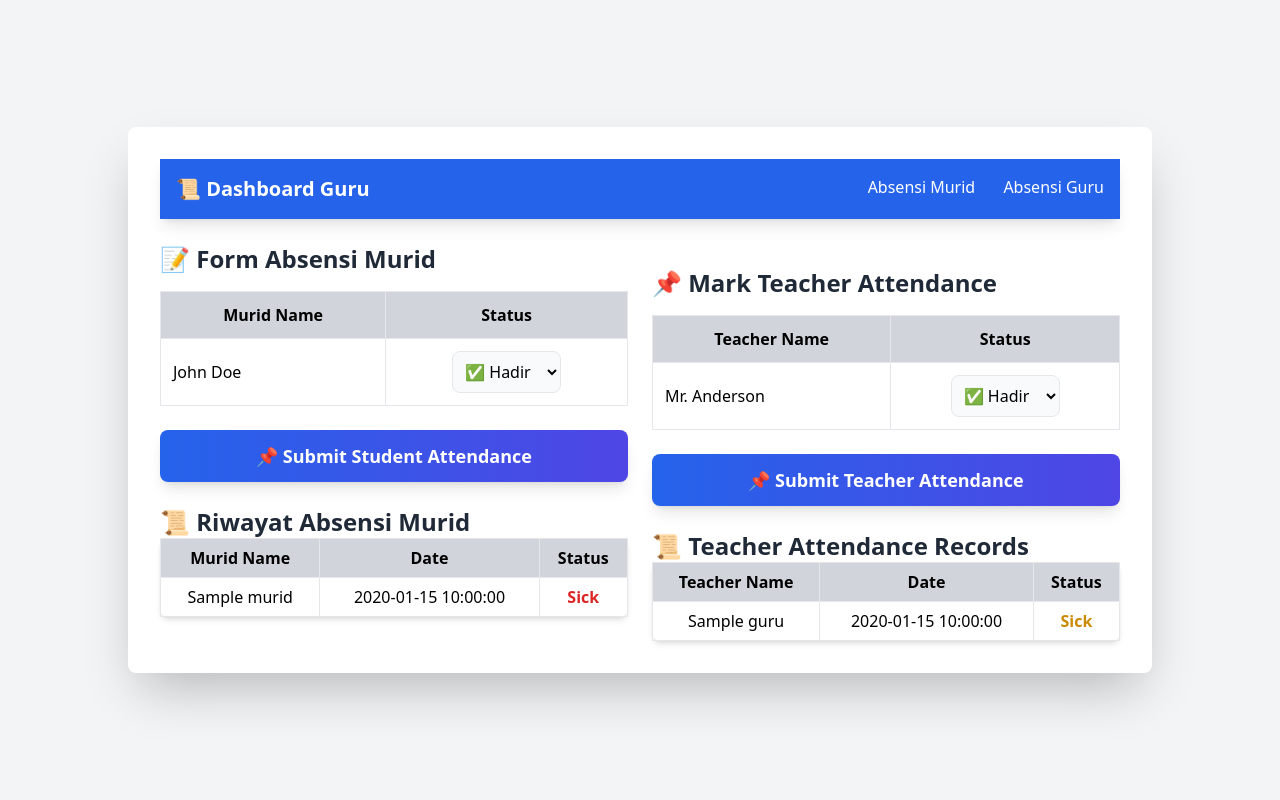
After one commit to Eleutheria-Sapta-Timira-Celeste/Tugas-Akhir, a PHP site: page /admin/guru_dashboard.php in a window 1280 px wide. The commit adds this page. Run offline with PHP 8.4, Linux system fonts and the light colour scheme; tables that the repository leaves empty or names only in its code hold one stand-in row (values such as "Sample post"); some libraries are stand-ins or nearby versions.

Commit message:
update absensi dan login

```diff
--- /dev/null
+++ b/admin/guru_dashboard.php
@@ -0,0 +1,240 @@
+<?php
+session_start();
+include '../connection/database.php';
+
+if ($_SERVER["REQUEST_METHOD"] == "POST") {
+
+    // Student Attendance Submission
+    if (isset($_POST["absensi_murid"])) {
+        foreach ($_POST["absensi_murid"] as $murid_name => $status) {
+            $query = "INSERT INTO absensi_murid (murid_name, date, status) VALUES ('$murid_name', CURDATE(), '$status')";
+            $result = mysqli_query($connection, $query);
+
+            if (!$result) {
+                die("Database Error: " . mysqli_error($connection)); // Debugging errors
+            }
+        }
+        header("Location: guru_dashboard.php?success=absensi_murid_recorded");
+        exit();
+    }
+
+    // Teacher Attendance Submission
+    if (isset($_POST["absensi_guru"])) {
+        foreach ($_POST["absensi_guru"] as $nama_guru => $status) {
+            if (!isset($nama_guru) || empty($nama_guru)) {
+                die("⚠️ Error: Undefined array key 'nama_guru' in submitted form.");
+            }
+
+            $query = "INSERT INTO absensi_guru (nama_guru, date, status) VALUES ('$nama_guru', CURDATE(), '$status')";
+            $result = mysqli_query($connection, $query);
+
+            if (!$result) {
+                die("Database Error: " . mysqli_error($connection));
+            }
+        }
+        header("Location: guru_dashboard.php?success=absensi_guru_recorded");
+        exit();
+    }
+}
+
+if ($_SERVER["REQUEST_METHOD"] == "POST" && isset($_POST["absensi_murid"])) {
+    foreach ($_POST["absensi_murid"] as $murid_name => $status) {
+        $query = "INSERT INTO absensi_murid (murid_name, date, status) VALUES ('$murid_name', CURDATE(), '$status')";
+        $result = mysqli_query($connection, $query);
+
+        if (!$result) {
+            die("Database Error: " . mysqli_error($connection)); // Reveal errors
+        } else {
+            echo "Inserted: " . $murid_name . " - Status: " . $status . "<br>"; // Debugging output
+        }
+    }
+
+    if ($_SERVER["REQUEST_METHOD"] == "POST" && isset($_POST["absensi_guru"])) {
+    foreach ($_POST["absensi_guru"] as $nama_guru => $status) {
+        if (!isset($nama_guru) || empty($nama_guru)) {
+            die("⚠️ Error: Undefined array key 'nama_guru' in submitted form.");
+        }
+
+        $query = "INSERT INTO absensi_guru (nama_guru, date, status) VALUES ('$nama_guru', CURDATE(), '$status')";
+        $result = mysqli_query($connection, $query);
+
+        if (!$result) {
+            die("Database Error: " . mysqli_error($connection));
+        }
+    }
+    header("Location: guru_dashboard.php?success=absensi_guru_recorded");
+    exit();
+}
+
+    header("Location: guru_dashboard.php?success=absensi_murid_recorded");
+    exit();
+}
+    $absensi_murid_result = mysqli_query($connection, "SELECT * FROM absensi_murid ORDER BY date DESC");
+    $absensi_guru_result = mysqli_query($connection, "SELECT * FROM absensi_guru ORDER BY date DESC");
+
+
+if (isset($_GET['success']) && $_GET['success'] === 'absensi_murid_recorded') {
+    echo "<script>alert('absensi_murid Recorded!');</script>";
+}
+
+
+
+$result = mysqli_query($connection, "SELECT murid_name, date, status FROM absensi_murid ORDER BY date DESC");
+
+// echo "<table class='w-full border border-gray-300 rounded-lg shadow-md'>";
+// echo "<thead><tr class='bg-gray-200'><th>Murid</th><th>Date</th><th>Status</th></tr></thead>";
+// echo "<tbody>";
+
+// while ($row = mysqli_fetch_assoc($result)) {
+//     echo "<tr class='border'>";
+//     echo "<td class='p-2 border'>" . htmlspecialchars($row['murid_name']) . "</td>";
+//     echo "<td class='p-2 border'>" . htmlspecialchars($row['date']) . "</td>";
+//     echo "<td class='p-2 border font-semibold text-center'>";
+//     echo !empty($row['status']) ? htmlspecialchars($row['status']) : "<span class='text-red-600'>No Status Recorded</span>";
+//     echo "</td></tr>";
+// }
+
+
+
+
+echo "</tbody></table>";
+
+
+?>
+
+<!DOCTYPE html>
+<html lang="en">
+<head>
+    <meta charset="UTF-8">
+    <meta name="viewport" content="width=device-width, initial-scale=1.0">
+    <title>Teacher's Present Page</title>
+    <script src="https://cdn.tailwindcss.com"></script>
+    <script>
+function showForm(formType) {
+    document.getElementById("student-form").style.display = (formType === 'murid') ? "block" : "none";
+    document.getElementById("teacher-form").style.display = (formType === 'guru') ? "block" : "none";
+}
+</script>
+</head>
+<body class="bg-gray-100 flex justify-center items-center h-screen">
+<div class="w-full max-w-5xl mx-auto bg-white p-8 rounded-lg shadow-2xl">
+    <nav class="bg-blue-600 p-4 text-white flex justify-between shadow-lg">
+        <h1 class="text-xl font-bold">📜 Dashboard Guru</h1>
+        <div class="space-x-6">
+            <button onclick="showForm('student')" class="hover:underline">Absensi Murid</button>
+            <button onclick="showForm('teacher')" class="hover:underline">Absensi Guru</button>
+        </div>
+    </nav>
+
+    <div class="flex flex-col md:flex-row space-y-6 md:space-x-6 mt-6">
+        <!-- Student Attendance Section -->
+        <div id="student-section" class="md:w-1/2">
+            <h2 class="text-2xl font-semibold text-gray-800 mb-4">📝 Form Absensi Murid</h2>
+            <form method="POST">
+                <table class="w-full border border-gray-300 rounded-md">
+                    <thead>
+                        <tr class="bg-gray-300">
+                            <th class="p-3 border">Murid Name</th>
+                            <th class="p-3 border">Status</th>
+                        </tr>
+                    </thead>
+                    <tbody>
+                        <tr class="bg-white">
+                            <td class="p-3 border">John Doe</td>
+                            <td class="p-3 border text-center">
+                                <select name="absensi_murid[John Doe]" class="border rounded-lg p-2 bg-gray-50 focus:ring-2 focus:ring-blue-500 transition-all">
+                                    <option value="Hadir">✅ Hadir</option>
+                                    <option value="Absen">❌ Absen</option>
+                                    <option value="Izin">🚶 Izin</option>
+                                    <option value="Sakit">🤒 Sakit</option>
+                                </select>
+                            </td>
+                        </tr>
+                    </tbody>
+                </table>
+                <button type="submit" class="mt-6 w-full bg-gradient-to-r from-blue-600 to-indigo-600 text-white py-3 px-6 rounded-lg shadow-lg text-lg font-bold hover:scale-105 transition-transform duration-200">
+                    📌 Submit Student Attendance
+                </button>
+            </form>
+
+            <!-- Student Attendance Records -->
+            <h2 class="text-2xl font-semibold text-gray-800 mt-6">📜 Riwayat Absensi Murid</h2>
+            <table class="w-full border border-gray-300 rounded-lg shadow-md text-center">
+                <thead>
+                    <tr class="bg-gray-300">
+                        <th class="p-2 border">Murid Name</th>
+                        <th class="p-2 border">Date</th>
+                        <th class="p-2 border">Status</th>
+                    </tr>
+                </thead>
+                <tbody>
+                    <?php while ($row = mysqli_fetch_assoc($absensi_murid_result)) { ?>
+                    <tr class="border">
+                        <td class="p-2 border"><?= htmlspecialchars($row['murid_name']) ?></td>
+                        <td class="p-2 border"><?= htmlspecialchars($row['date']) ?></td>
+                        <td class="p-2 border font-semibold text-center <?= ($row['status'] === 'Hadir') ? 'text-green-600' : ($row['status'] === 'Sakit' ? 'text-yellow-600' : ($row['status'] === 'Izin' ? 'text-blue-600' : 'text-red-600')) ?>">
+                            <?= !empty($row['status']) ? htmlspecialchars($row['status']) : "<span class='text-red-600'>No Status Recorded</span>" ?>
+                        </td>
+                    </tr>
+                    <?php } ?>
+                </tbody>
+            </table>
+        </div>
+
+        <!-- Teacher Attendance Section -->
+        <div id="teacher-section" class="md:w-1/2">
+            <h2 class="text-2xl font-semibold text-gray-800 mb-4">📌 Mark Teacher Attendance</h2>
+            <form method="POST">
+                <table class="w-full border border-gray-300 rounded-md">
+                    <thead>
+                        <tr class="bg-gray-300">
+                            <th class="p-3 border">Teacher Name</th>
+                            <th class="p-3 border">Status</th>
+                        </tr>
+                    </thead>
+                    <tbody>
+                        <tr class="bg-white">
+                            <td class="p-3 border">Mr. Anderson</td>
+                            <td class="p-3 border text-center">
+                                <select name="absensi_guru[Mr. Anderson]" class="border rounded-lg p-2 bg-gray-50">
+                                        <option value="Hadir">✅ Hadir</option>
+                                        <option value="Absen">❌ Absen</option>
+                                        <option value="Izin">📜 Izin</option>
+                                        <option value="Sakit">🤒 Sakit</option>
+                                </select>
+                            </td>
+                        </tr>
+                    </tbody>
+                </table>
+                <button type="submit" class="mt-6 w-full bg-gradient-to-r from-blue-600 to-indigo-600 text-white py-3 px-6 rounded-lg shadow-lg text-lg font-bold hover:scale-105 transition-transform duration-200">
+                    📌 Submit Teacher Attendance
+                </button>
+            </form>
+
+            <!-- Teacher Attendance Records -->
+            <h2 class="text-2xl font-semibold text-gray-800 mt-6">📜 Teacher Attendance Records</h2>
+            <table class="w-full border border-gray-300 rounded-lg shadow-md text-center">
+                <thead>
+                    <tr class="bg-gray-300">
+                        <th class="p-2 border">Teacher Name</th>
+                        <th class="p-2 border">Date</th>
+                        <th class="p-2 border">Status</th>
+                    </tr>
+                </thead>
+                <tbody>
+                    <?php while ($row = mysqli_fetch_assoc($absensi_guru_result)) { ?>
+                    <tr class="border">
+                        <td class="p-2 border"><?= htmlspecialchars($row['nama_guru']) ?></td>
+                        <td class="p-2 border"><?= htmlspecialchars($row['date']) ?></td>
+                        <td class="p-2 border font-semibold text-center <?= ($row['status'] === 'Present') ? 'text-green-600' : ($row['status'] === 'Sick' ? 'text-yellow-600' : ($row['status'] === 'Out' ? 'text-blue-600' : 'text-red-600')) ?>">
+                            <?= !empty($row['status']) ? htmlspecialchars($row['status']) : "<span class='text-red-600'>No Status Recorded</span>" ?>
+                        </td>
+                    </tr>
+                    <?php } ?>
+                </tbody>
+            </table>
+        </div>
+    </div>
+</div>
+</body>
+</html>
--- a/includes/header.php
+++ b/includes/header.php
@@ -38,13 +38,15 @@ function homepage() {
                         <path d="M5.25 7.5l4.5 4.5 4.5-4.5" />
                     </svg>
                 </button>
-                <ul class="absolute hidden group-hover:block bg-white shadow-lg mt-2 rounded z-10 min-w-max">
+
+                <ul class="absolute hidden group-hover:block bg-white shadow-lg mt-2 rounded z-10 min-w-max ">
                     <li><a href="admin/login.php" class="block px-6 py-2 text-sm text-gray-700 hover:bg-gray-100">Login Admin</a></li>
                     <li><a href="guru/login.php" class="block px-6 py-2 text-sm text-gray-700 hover:bg-gray-100">Login Guru</a></li>
                     <li><a href="siswa/login.php" class="block px-6 py-2 text-sm text-gray-700 hover:bg-gray-100">Login Siswa</a></li>
                 </ul>
                 </div>
                 </ul>
+
         </nav>
 
             <button onclick="spmb()"
```
Also changed, not shown: admin/login.php (+22 -7 lines).
